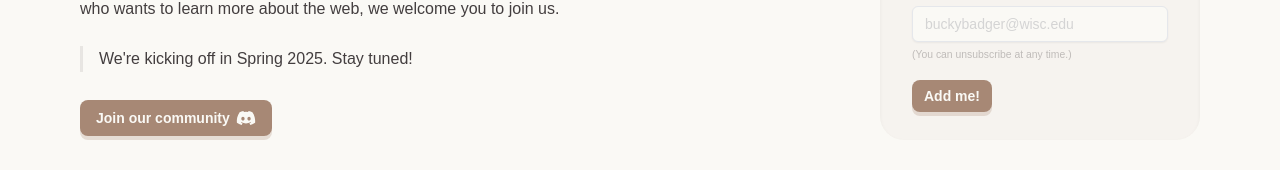
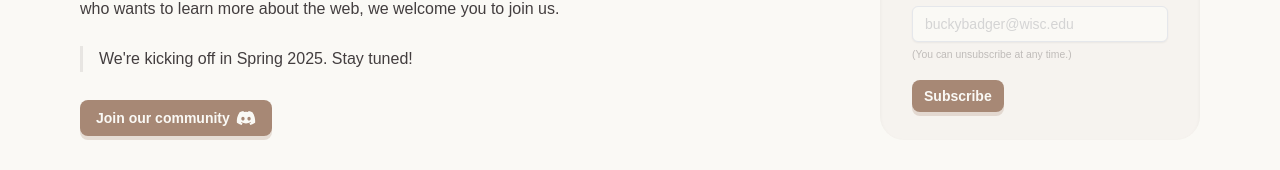
Before and after one commit to weblabsuw/site, a Next.js app: page / in a window 1280 px wide. Shown: the part 332-502 px from the top of the page. Built offline with nearby package versions, Linux system fonts and the light colour scheme.

Commit message:
update discord and wording

```diff
--- a/components/footer.tsx
+++ b/components/footer.tsx
@@ -23,7 +23,7 @@ export function Footer() {
       </div>
 
       <div className="group text-sm sm:text-xs">
-        Built with ❤️ and <span className="group-hover:hidden">🧀</span><span className="hidden group-hover:inline">🍺</span> by WebLabs
+         Made with ❤️ and <span className="group-hover:hidden">🧀</span><span className="hidden group-hover:inline">🍺</span> by WebLabs
       </div>
     </footer>
   );
--- a/components/mailing-list-form.tsx
+++ b/components/mailing-list-form.tsx
@@ -118,7 +118,7 @@ export function MailingListForm() {
             type="submit"
             className="px-3 py-1.5 text-sm font-bold text-onPrimary bg-primary rounded-lg"
           >
-            Add me!
+            Subscribe
           </Button>
         </div>
       </form>
--- a/content/config.ts
+++ b/content/config.ts
@@ -11,7 +11,7 @@ export const config: Config = {
   loopsFormEndpoint: "https://app.loops.so/api/newsletter-form/cm51kudwy00adsujjjmz40eke",
   loopsListId: "cm51r4v9x01pi0mk5dza4b5wz",
   socials: {
-    discord: "https://discord.gg/tRjSUYVeSz",
+    discord: "https://discord.weblabs.club",
     // instagram: "https://instagram.com",
   }
 };
```
